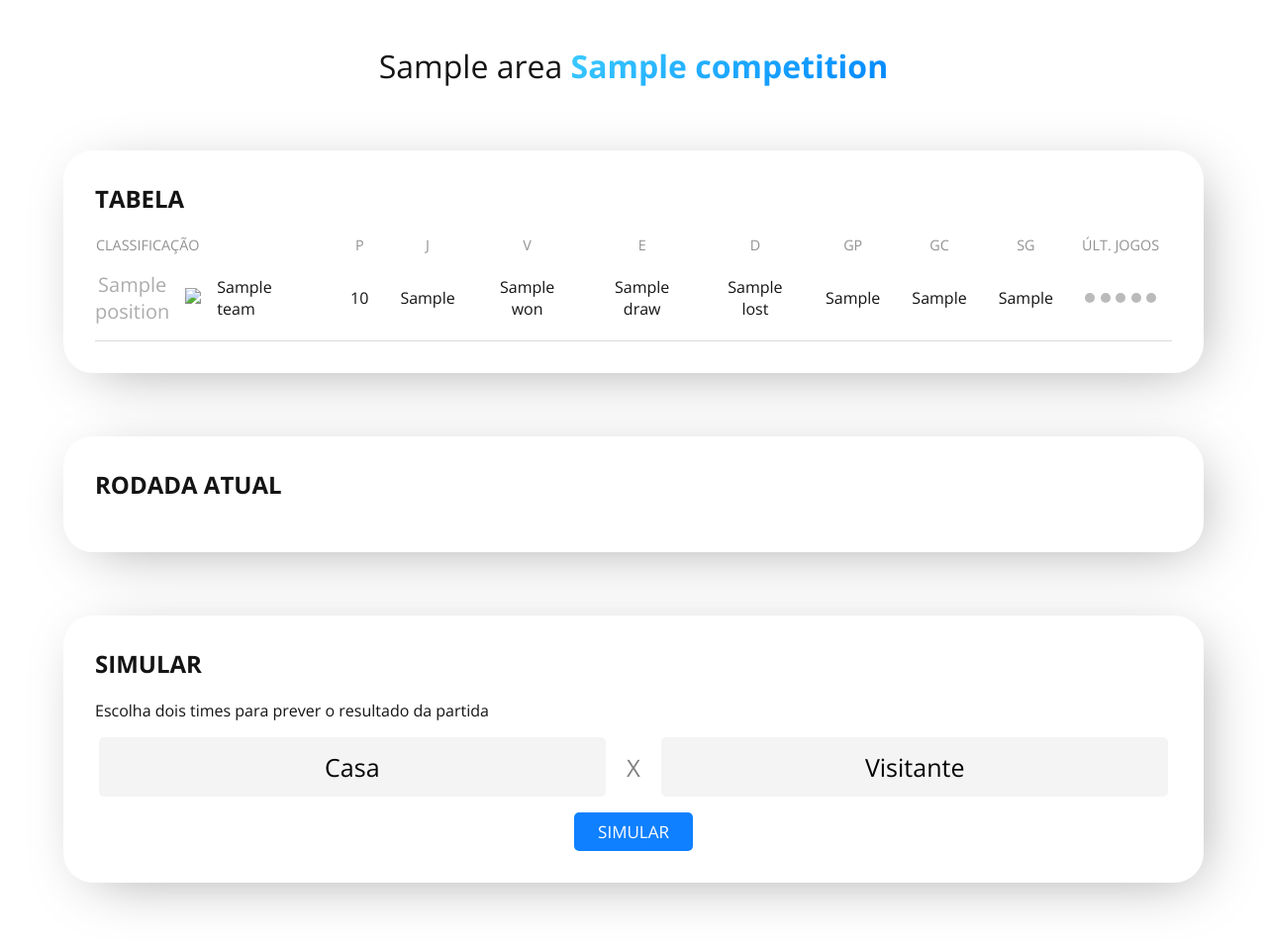
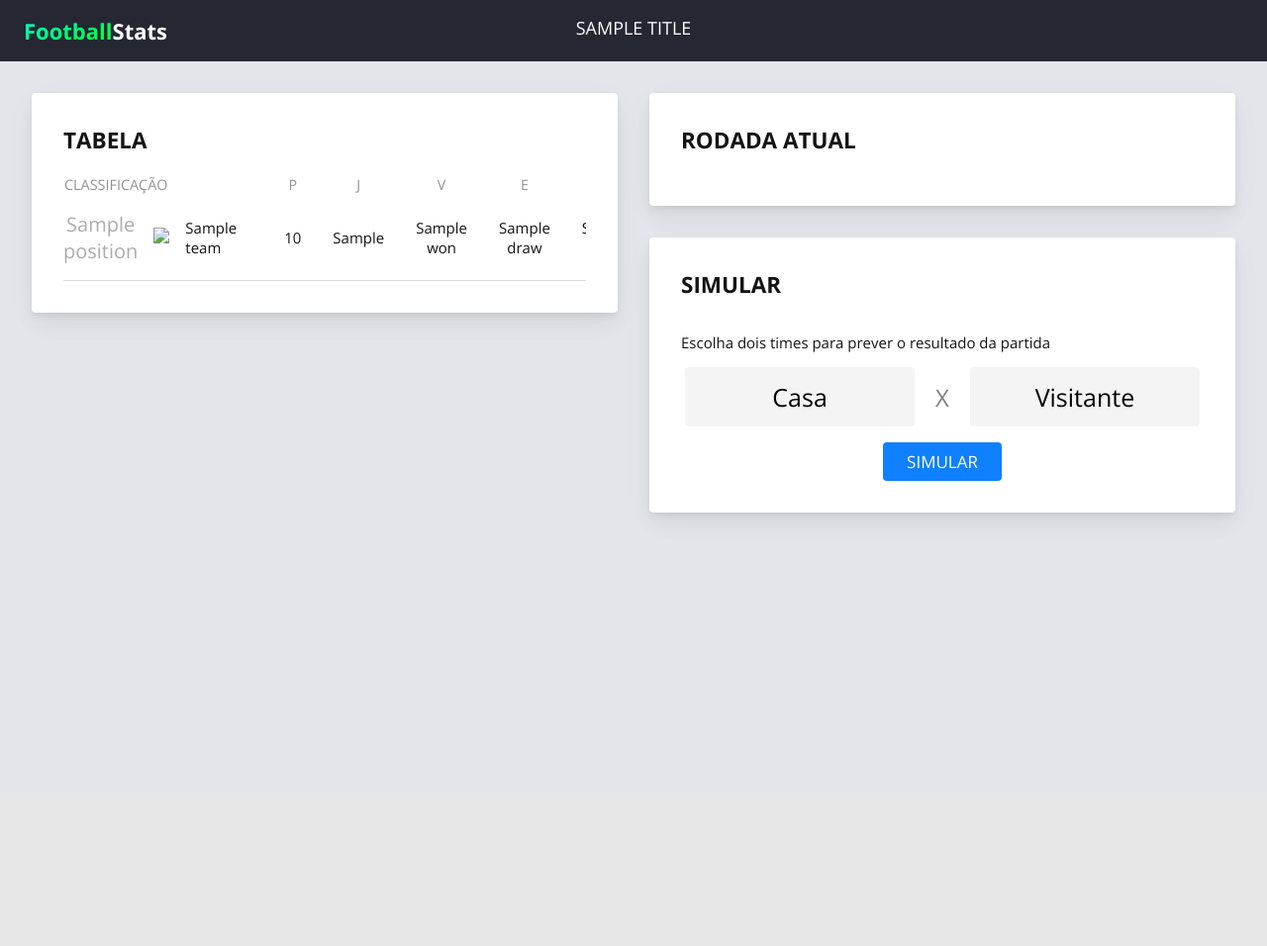
Before and after one commit to joaopedrofreire/football-stats, a Django app: template brasileirao/templates/league.html in a window 1280 px wide. Shown: the whole page at 99% size. After the commit the page ends 526 px from the top, so only its background shows below. Run offline with Django 3.2, Linux system fonts and the light colour scheme; the template is opened without the code that fills it: most values are stand-ins (such as "Sample title", 1, 10 or a date in 2020).

Commit message:
Update styles

```diff
--- a/brasileirao/static/css/styles.css
+++ b/brasileirao/static/css/styles.css
@@ -1,10 +1,14 @@
 body {
     font-family: 'Open Sans', sans-serif;
     font-weight: 300;
-    background: white;
+    background: rgb(228,228,235);
     margin: 0;
     color: #141414;
     box-sizing: border-box;
+    font-size: 15px;
+}
+div {
+box-sizing: border-box;
 }
 .col-1 {width: 8.33% !important;}
 .col-2 {width: 16.66% !important;}
@@ -22,12 +26,36 @@ body {
     padding: 2rem;
 }
 .header {
+    background: rgb(37,39,51);
+    color: white;
+    padding: 1rem 1.5rem;
+    display: flex;
+    justify-content: space-between;
+}
+.header .brand {
+    width: 10rem;
+}
+.header .title {
     text-align: center;
-    padding: 1.5rem 0 0;
+    width: 20rem;
+    font-size: 18px;
+    vertical-align: middle;
+    font-weight: 400;
+    text-transform: uppercase;
 }
-.header h1 {
-    font-weight: 500;
-    margin-bottom: 0
+.header .login {
+    width: 10rem;
+    color: transparent;
+}
+.header h2 {
+    font-size: 22px;
+    margin: 0;
+}
+.header h2 span {
+     background: rgb(5,255,40);
+background: linear-gradient(337deg, rgba(5,255,40,1) 0%, rgba(0,255,211,1) 100%);
+    -webkit-background-clip: text;
+    -webkit-text-fill-color: transparent;
 }
 h1 span {
     background: rgb(0,134,255);
@@ -42,13 +70,18 @@ h1 span {
     padding: 2rem;
 }
 .card {
+    position: relative;
+    display: flex;
+    flex-direction: column;
+    word-wrap: break-word;
+    background-color: #fff;
+    background-clip: border-box;
+    border: 1px solid rgba(26,54,126,0.125);
+    border-radius: .25rem;
+    box-shadow: 0 0.46875rem 2.1875rem rgba(4,9,20,0.03),0 0.9375rem 1.40625rem rgba(4,9,20,0.03),0 0.25rem 0.53125rem rgba(4,9,20,0.05),0 0.125rem 0.1875rem rgba(4,9,20,0.03);
+    border-width: 0;
+    transition: all .2s;
     padding: 2rem;
-    background: white;
-    border-radius: 30px;
-    -webkit-box-shadow: 11px 11px 62px -19px rgba(0,0,0,0.4);
-    -moz-box-shadow: 11px 11px 62px -19px rgba(0,0,0,0.4);
-    box-shadow: 11px 11px 62px -19px rgba(0,0,0,0.4);
-    transition: all 0.4s;
 }
 .card.link {
     cursor: pointer;
@@ -72,8 +105,8 @@ table td {
     border-bottom: 1px solid #DBDBDB;
 
 }
-.standings, .matches {
-    overflow: auto;
+.standings .table {
+    overflow-x: auto;
 }
 .standings td:nth-child(1) {
     color: #ACACAC;
@@ -107,6 +140,7 @@ table td {
     height: 10px;
     background: #BABABA;
     border-radius: 5px;
+    margin: 3px;
 }
 .standings th:nth-child(1) {
     text-align: left;
@@ -127,14 +161,20 @@ table td {
     padding-left: 0;
 }
 .matches td:nth-child(4) {
-    width: 1rem;
     color: gray;
-    font-size: 1.5rem;
+    font-size: 1.2rem;
 }
 .matches td:nth-child(3), .matches td:nth-child(5) {
     font-weight: 500;
-    font-size: 2rem;
-    width: 2rem;
+    font-size: 1.6rem;
+    width: 1rem;
+}
+.matches td:nth-child(3) {
+    padding-right: 0;
+}
+
+.matches td:nth-child(5) {
+    padding-left: 0;
 }
 .matches td img {
     width: 40px;
@@ -148,6 +188,7 @@ table td {
 }
 .simulator {
     text-align: center;
+    margin-top: 4rem;
 }
 .simulator p,
 .simulator h2 {
@@ -163,7 +204,7 @@ table td {
     font-family: 'Open Sans', sans-serif;
     font-size: 25px;
     padding: 1rem;
-    border-radius: 5px;
+    border-radius: .25rem;
     cursor: pointer;
     transition: all 0.2s;
     background: #F4F4F4;
@@ -183,7 +224,7 @@ table td {
 .simulator button {
     background: #0F80FF;
     border: none;
-    border-radius: 5px;
+    border-radius: .25rem;
     padding: 0.5rem 1.5rem;
     color: white;
     font-size: 17px;
@@ -232,11 +273,56 @@ table td {
 }
 
 
-@media (max-width: 1300px) {
+
+
+
+
+
+@media (max-width: 1450px) {
+.matches td:last-child {
+    display: none;
+}
 [class*="col-"] {
-    width: calc(100% - 4rem) !important;
+    padding: 1rem;
+}
+.content {
+    padding: 1rem;
+}
+.simulator {
+    margin-top: 2rem;
+}
+@media (max-width: 800px) {
+[class*="col-"] {
+    width: 100% !important;
 }
 .content {
     display: block;
 }
 }
+@media (max-width: 500px) {
+.header {
+    display: block;
+}
+.title {
+    width: 100% !important;
+    margin-top: 1rem;
+}
+.login {
+    display: none;
+}
+.matches td:nth-child(2) {
+    display: none;
+}
+.matches td:nth-child(6) {
+    display: none;
+}
+.content {
+    padding: 0;
+}
+.card {
+    margin: 0
+}
+[class*="col-"] {
+    padding: 0;
+}
+}
--- /dev/null
+++ b/brasileirao/templates/base.html
@@ -0,0 +1,25 @@
+{% load static %}
+<!DOCTYPE html>
+<html>
+  <head>
+    <meta charset="utf-8">
+
+    <title>Início</title>
+    <link rel="preconnect" href="https://fonts.gstatic.com">
+    <link href="https://fonts.googleapis.com/css2?family=Open+Sans:ital,wght@0,300;0,400;0,600;0,700;0,800;1,300;1,400;1,600;1,700;1,800&display=swap" rel="stylesheet">
+    <link rel="stylesheet" type="text/css" href="{% static 'css/styles.css' %}" />
+    <meta name="viewport" content="width=device-width, initial-scale=1">
+  </head>
+
+  <body>
+    <div class="header">
+      <div class="brand">
+        <h2><span>Football</span>Stats</h2>
+      </div>
+      <div class="title">{{title}}</div>
+      <div class="login">login</div>
+    </div>
+    {% block content %}
+    {% endblock %}
+  </body>
+</html>
--- a/brasileirao/templates/league.html
+++ b/brasileirao/templates/league.html
@@ -1,23 +1,12 @@
+{% extends "base.html" %}
 {% load static %}
-<!DOCTYPE html>
-<html>
-  <head>
-    <meta charset="utf-8">
-
-    <title>{{teams.competition.name}}</title>
-    <link rel="preconnect" href="https://fonts.gstatic.com">
-    <link href="https://fonts.googleapis.com/css2?family=Open+Sans:ital,wght@0,300;0,400;0,600;0,700;0,800;1,300;1,400;1,600;1,700;1,800&display=swap" rel="stylesheet">
-    <link rel="stylesheet" type="text/css" href="{% static 'css/styles.css' %}" />
-    <meta name="viewport" content="width=device-width, initial-scale=1">
-  </head>
-
-  <body>      <div class="header">
-        <h1>{{teams.competition.area.name}} <span>{{teams.competition.name}}</span></h1>
-      </div>
+{% block content %}
+    <!-- <h1>{{teams.competition.area.name}} <span>{{teams.competition.name}}</span></h1> -->
     <div class="content">
       <div class="col-6">
       <div class="standings card">
         <h2>TABELA</h2>
+      <div class="table">
       <table>
       <thead>
         <th colspan="3">
@@ -66,6 +55,7 @@
       {% endfor %}
       </tbody>
       </table>
+      </div>
     </div>
     </div>
     <div class="col-6">
@@ -125,9 +115,10 @@
       </tbody>
       </table>
       </div>
-      <div class="card simulator" style="margin-top: 4rem;">
+      <div class="card simulator">
         <h2>SIMULAR</h2>
         <p>Escolha dois times para prever o resultado da partida</p>
+        <form>
         <select>
           <option disabled selected>Casa</option>
           {% for team in teams.teams %}
@@ -142,8 +133,8 @@
           {% endfor %}
         </select>
         <button>SIMULAR</button>
+        </form>
       </div>
     </div>
     </div>
-  </body>
-</html>
+{% endblock %}
--- a/brasileirao/views.py
+++ b/brasileirao/views.py
@@ -23,4 +23,8 @@ def index(request):
 	return render(request, 'index.html')
 
 def league(request,league_id):
-  return render(request, 'league.html', get_league_data(league_id))
+    context = get_league_data(league_id)
+    area = context['teams']['competition']['area']['name']
+    league_name = context['teams']['competition']['name']
+    context.update({'title': f'{area} {league_name}'})
+    return render(request, 'league.html', context)
```
Also changed, not shown: brasileirao/templates/index.html (+3 -18 lines).
